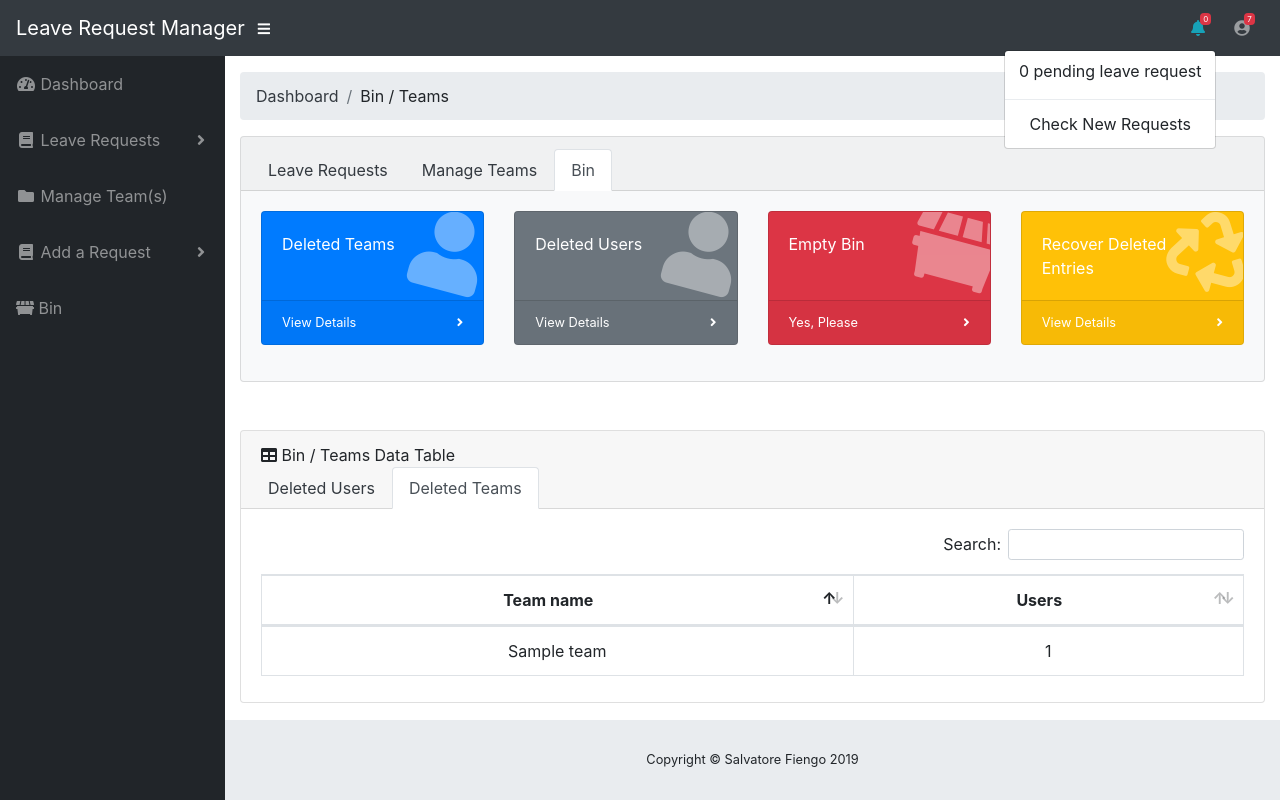
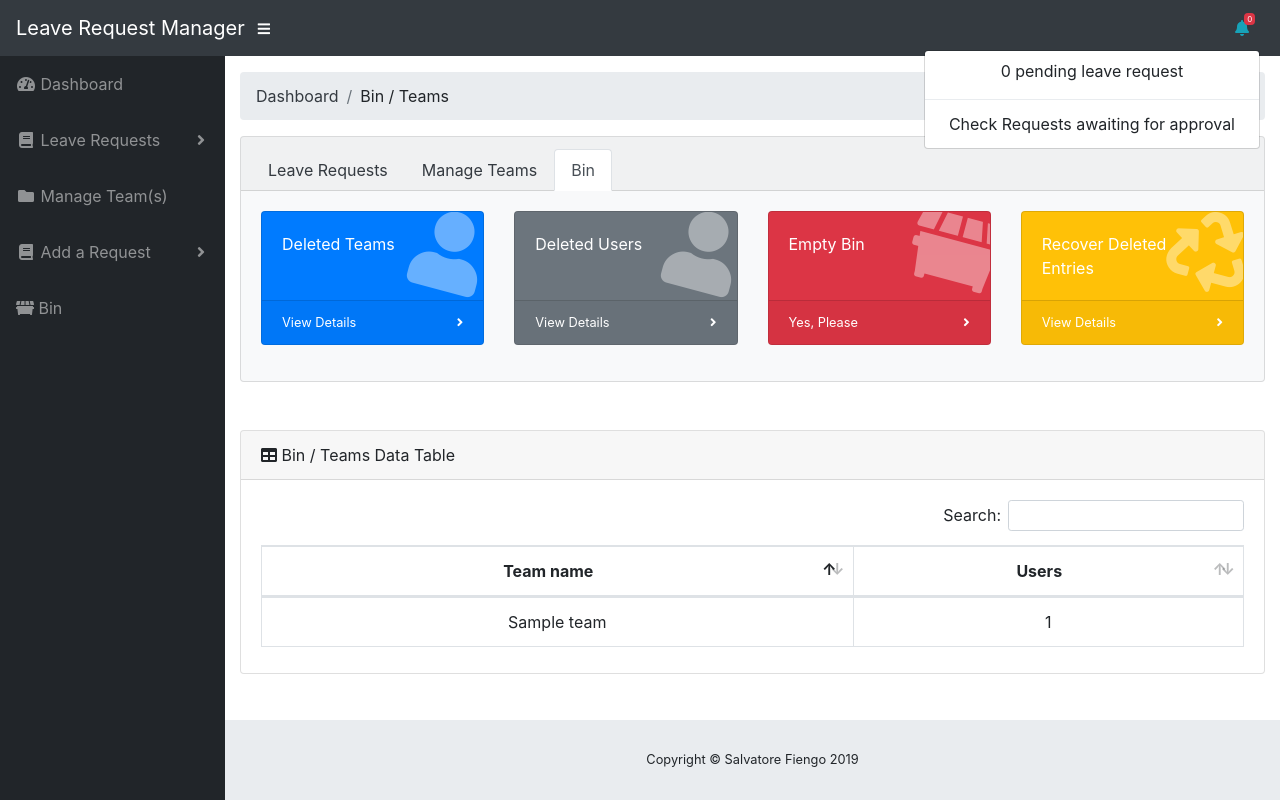
Before and after one commit to SalvatoreFiengo/leave_requests_manager, a Flask app: page /bin/teams in a window 1280 px wide, after a click that opens the changed part. Run offline with Flask 2, Linux system fonts and the light colour scheme; a database or web service that is not in the repository returns one stand-in record (values such as "Sample title"); some libraries are stand-ins or nearby versions.

Commit message:
started working on README fixed issue with try/excpect in 'bin', updated page to alert users section is under constructions. fixed NAV alerts

```diff
--- a/app.py
+++ b/app.py
@@ -364,9 +364,9 @@ def delete_entry(scope):
             elif scope=="user":
                 user_team = mongo.db.team.find_one({'_id':ObjectId(entry_id)})
                 for user in user_team["users"]:
-                    if user["email"]==email:
-                        mongo.db.bin.update_one({'_id':ObjectId(_bin_id),'team._id':ObjectId(entry_id)},{'$push':{'users':user}})
-                        mongo.db.team.update_one({'users.email':email},{'$pull':{'users':user}})
+                    if user["email"]==email.lower():
+                        mongo.db.bin.update_one({'_id':ObjectId(_bin_id)},{'$set':{'teams.name':user_team["name"]},'$push':{'teams.users':user}})
+                        mongo.db.team.update_one({'_id':ObjectId(entry_id)},{'$pull':{'users':user}})
                         mongo.db.userslist.remove({'email':email})
                 return redirect(url_for('teams'))
 
@@ -386,18 +386,17 @@ def get_bin(data_requested):
         deleted_teams=[]
 
         if data_requested=="team_members":
-            for item in deleted_items:
+
+            for deleted in deleted_items:
                 try:
-                    item["items"]
+                    deleted["teams"]["name"]
                 except:
                     message='no user in the bin!'
                     error='nothing has been moved here yet,'
                     return render_template('error.html',error=error,requests=helper.mock_requests,message=message,bin=True)
-                for team in item["teams"]:
-                    team_name=team["name"]
-                    for user in team["users"]:
-                        user["team"]=team_name
-                        team_members.append(user)
+                for user in deleted["teams"]["users"]:
+                    user["team"]=deleted["teams"]["name"]
+                    team_members.append(user)
             keys=["email","role","approver","team"]
             return render_template('bin.html',items=team_members, teams=teams, bin=True, crumbname="Bin / Users",requests=requests,data="users",keys=keys)
         elif data_requested == "teams" and deleted_items:
@@ -418,5 +417,9 @@ def clean_bin():
     mongo.db.bin.remove()
     mongo.db.bin.insert({'_id':ObjectId()})
     return redirect(url_for('get_bin',data_requested="teams"))
+
+@app.route('/developying')
+def developying():
+    return render_template('developying.html', requests=helper.mock_requests)
 if __name__ == '__main__':
     app.run(host=os.environ.get('IP'), port=os.environ.get('PORT'), debug=True)
--- a/templates/bin.html
+++ b/templates/bin.html
@@ -5,14 +5,6 @@
     <div class="card-header">
         <i class="fas fa-table"></i>
     {{crumbname}} Data Table
-        <ul class="nav nav-tabs card-header-tabs">
-            <li class="nav-item">
-                <a class="custom-link nav-link {%if data=='users'%} active {%endif%}"  id="bin-team-members" href="{{url_for('get_bin',data_requested='team_members')}}">Deleted Users</a>
-            </li>
-            <li class="nav-item">
-                <a class="custom-link nav-link {%if data=='teams'%} active {%endif%}" id="bin-teams" href="{{url_for('get_bin',data_requested='teams')}}">Deleted Teams</a>
-            </li>
-        </ul>
     </div>
 
     <div class="card-body">
--- a/templates/controller.html
+++ b/templates/controller.html
@@ -217,7 +217,7 @@
                             </div>
                             <div class="mr-5"> Recover Deleted Entries </div>
                         </div>
-                            <a class="card-footer text-white clearfix small z-1" href="">
+                            <a class="card-footer text-white clearfix small z-1" href="{{url_for('developying')}}">
                                 <span class="float-left">View Details</span>
                                 <span class="float-right">
                                 <i class="fas fa-angle-right"></i>
--- a/templates/leaveRequest.html
+++ b/templates/leaveRequest.html
@@ -13,7 +13,7 @@
 
                 <div class="form-group col-md-6">
                     <div>Team: </div>
-                    <div class="mt-1 ml-2">{{elem.name}}</div>
+                    <div class="mt-1 ml-2">{{elem.name|title}}</div>
                 </div>
                 {%if user%}
                 <div class="form-group col-md-6">
@@ -23,11 +23,11 @@
                 </div>
                 {%else%}
                 <div class="form-group col-md-6">
-                    <label for="team-users-select">{{elem.name}} Users</label>
+                    <label for="team-users-select">{{elem.name|title}} Users</label>
 
                     <select class="form-control" name="user_id" id="team-users-select">
                         {%for user in elem.users%}
-                            <option value="{{user.userId}}">{{user.name}} {{user.surname}}</option>
+                            <option value="{{user.userId}}">{{user.name|title}} {{user.surname|title}}</option>
                         {%endfor%}
                     </select>
                 </div>
--- a/templates/nav.html
+++ b/templates/nav.html
@@ -12,7 +12,6 @@
         <!-- Navbar -->
 
         <ul class="navbar-nav ml-auto">
-
             <li class="nav-item dropdown no-arrow mx-1">
                 <a class="nav-link dropdown-toggle" href="#" id="alertsDropdown" role="button" data-toggle="dropdown" aria-haspopup="true" aria-expanded="false">
                     <span class="badge badge-danger">{{requests.to_be_approved}}</span>
@@ -23,23 +22,9 @@
                     {%endif%}
                 </a>
                 <div class="dropdown-menu dropdown-menu-right" aria-labelledby="alertsDropdown">
-                <form action="{{url_for('leave_requests_datatable',status='to_be_approved')}}" method="POST">
                     <p class="text-center">{{requests.to_be_approved}} pending leave request</p>
                     <div class="dropdown-divider"></div>
-                    <button type="submit" class="dropdown-item" href="#">Check New Requests</button>
-                </form>
-            </div>
-            </li>
-            <li class="nav-item dropdown no-arrow mx-1">
-            <a class="nav-link dropdown-toggle" href="#" id="messagesDropdown" role="button" data-toggle="dropdown" aria-haspopup="true" aria-expanded="false">
-                <span class="badge badge-danger">7</span>
-                <i class="fas fa-user-circle fa-fw"></i>
-            </a>
-            <div class="dropdown-menu dropdown-menu-right" aria-labelledby="messagesDropdown">
-                <a class="dropdown-item" href="#">Action</a>
-                <a class="dropdown-item" href="#">Another action</a>
-                <div class="dropdown-divider"></div>
-                <a class="dropdown-item" href="#">Something else here</a>
+                    <a class="dropdown-item" href="{{url_for('leave_requests_datatable',status='to_be_approved')}}">Check Requests awaiting for approval</a>
                 </div>
             </li>
         </ul>
```
Also changed, not shown: templates/developying.html (added, +11 -0 lines), README.md (added). Lines whose indentation alone changed are shown as unchanged.
